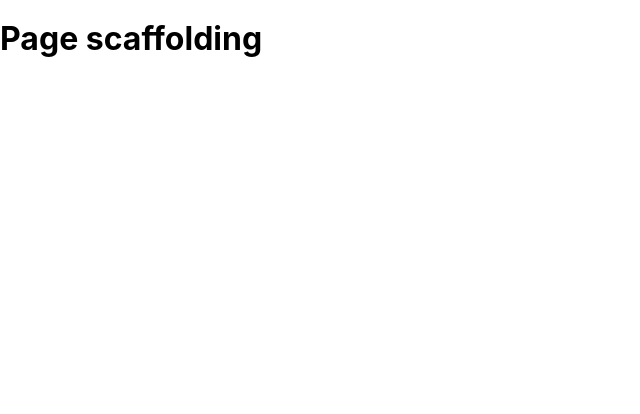
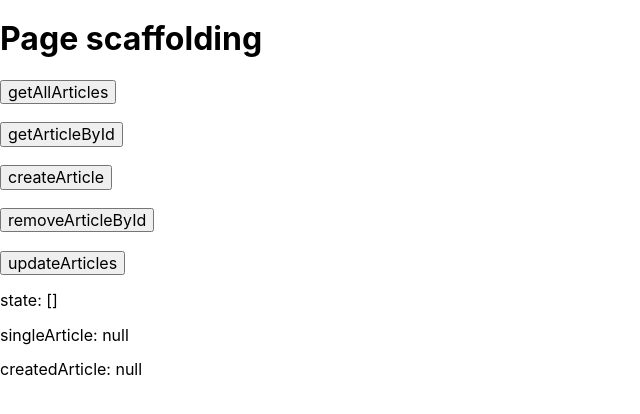
Before and after one commit to jonathandsouza/next-warehousing-solutions, a Next.js app: page / in a window 1280 px wide. Shown: the top 414 px of the page, without its empty margins (0-640 px from the left). Built offline with nearby package versions, Linux system fonts and the light colour scheme.

Commit message:
Added service for article
> added patch, delete methods to core fetch service.
> implemented Article service with necessary API hooks.

```diff
--- a/models/articles.ts
+++ b/models/articles.ts
@@ -6,9 +6,11 @@ interface IArticle {
 
 export interface IArticleService {
 	getAllArticles(): Promise<Array<IArticle>>
-	createArticle(): Promise<boolean>
+	createArticle(
+		params: Pick<IArticle, 'name' | 'amountInStock'>
+	): Promise<IArticle>
 	getArticleById(id: string): Promise<IArticle>
-	updateArticles(articles: Array<IArticle>): Promise<boolean>
+	updateArticles(articles: Array<IArticle>): Promise<Array<IArticle>>
 	removeArticleById(id: string): Promise<boolean>
 }
 
--- a/pages/index.tsx
+++ b/pages/index.tsx
@@ -1,7 +1,17 @@
 import type { NextPage } from 'next'
 import Head from 'next/head'
+import { useState } from 'react'
+import IArticle from '../models/articles'
+import ArticleService from '../services/articles'
 
 const Home: NextPage = () => {
+	const [state, setState] = useState<Array<IArticle>>([])
+	const [singleArticle, setSingleArticle] = useState<IArticle | null>(null)
+
+	const [createdArticle, setCreatedArticle] = useState<any>(null)
+
+	const [removedArticle, setRemovedArticle] = useState<any>(null)
+
 	return (
 		<>
 			<Head>
@@ -14,6 +24,89 @@ const Home: NextPage = () => {
 			</Head>
 
 			<h1>Page scaffolding</h1>
+
+			<button
+				onClick={() => {
+					ArticleService.getAllArticles()
+						.then((resp) => setState(resp))
+						.catch((err) => console.log('caught this error', err))
+				}}
+			>
+				getAllArticles
+			</button>
+
+			<br />
+			<br />
+
+			<button
+				onClick={() => {
+					ArticleService.getArticleById(
+						'0517f083-0e15-4876-8d1f-6fa45900431c'
+					)
+						.then((resp) => setSingleArticle(resp))
+						.catch((err) =>
+							console.log('caught this error getArticleById', err)
+						)
+				}}
+			>
+				getArticleById
+			</button>
+
+			<br />
+			<br />
+
+			<button
+				onClick={() => {
+					ArticleService.createArticle({
+						amountInStock: 123,
+						name: 'jona',
+					})
+						.then((resp) => setCreatedArticle(resp))
+						.catch((err) => console.log('caught this error', err))
+				}}
+			>
+				createArticle
+			</button>
+
+			<br />
+			<br />
+
+			<button
+				onClick={() => {
+					ArticleService.removeArticleById(
+						'0517f083-0e15-4876-8d1f-6fa45900431c'
+					)
+						.then((resp) => setRemovedArticle(resp))
+						.catch((err) => console.log('caught this error', err))
+				}}
+			>
+				removeArticleById
+			</button>
+
+			<br />
+			<br />
+
+			<button
+				onClick={() => {
+					ArticleService.updateArticles([
+						{
+							id: '865c80a4-7ab0-46ca-93da-a06ec1e40633',
+							name: 'ona',
+							amountInStock: 1,
+						},
+					])
+						.then((resp) => setRemovedArticle(resp))
+						.catch((err) => console.log('caught this error', err))
+				}}
+			>
+				updateArticles
+			</button>
+
+			<p>state: {JSON.stringify(state)}</p>
+
+			<p>singleArticle: {JSON.stringify(singleArticle)}</p>
+
+			<p>createdArticle: {JSON.stringify(createdArticle)}</p>
 		</>
 	)
 }
--- /dev/null
+++ b/services/articles.ts
@@ -0,0 +1,46 @@
+import IArticle, { IArticleService } from '../models/articles'
+import environment from './environment'
+import fetchAPI, { fetchDELETE, fetchPATCH, fetchPOST } from './fetch'
+
+const ArticleService: IArticleService = {
+	getAllArticles() {
+		return fetchAPI(environment.getEndPointURL() + 'articles').then(
+			(response) => {
+				return (response as any).map((data: any) => ({
+					id: data.id,
+					name: data.name,
+					amountInStock: data.amountInStock,
+				}))
+			}
+		)
+	},
+
+	getArticleById(id) {
+		return fetchAPI(environment.getEndPointURL() + 'articles/' + id).then(
+			(response: any) => {
+				return {
+					id: response.id,
+					name: response.name,
+					amountInStock: response.amountInStock,
+				}
+			}
+		)
+	},
+
+	createArticle(article: IArticle) {
+		return fetchPOST(environment.getEndPointURL() + 'articles', {
+			name: article.name,
+			amountInStock: article.amountInStock,
+		})
+	},
+
+	removeArticleById(id) {
+		return fetchDELETE(environment.getEndPointURL() + 'articles/' + id)
+	},
+
+	updateArticles(articles) {
+		return fetchPATCH(environment.getEndPointURL() + 'articles', articles)
+	},
+}
+
+export default ArticleService
--- a/services/environment.ts
+++ b/services/environment.ts
@@ -2,7 +2,7 @@ import IEnvironment from '../models/environment'
 
 const environment: IEnvironment = {
 	getEndPointURL() {
-		return 'http://localhost:7000/articles/'
+		return 'http://localhost:7000/'
 	},
 }
 
--- a/services/fetch.ts
+++ b/services/fetch.ts
@@ -6,6 +6,11 @@ export default async function fetchAPI<JSON = any>(
 	const res = await fetch(request)
 	const response = await res
 	const jsonResponse = await response.json()
+
+	if (jsonResponse.message && jsonResponse.message.length) {
+		return Promise.reject(jsonResponse)
+	}
+
 	return jsonResponse
 }
 
@@ -26,5 +31,57 @@ export const fetchPOST = async function fetchPOST<JSON = any>(
 
 	const jsonResponse = await response.json()
 
+	if (jsonResponse.message && jsonResponse.message.length) {
+		return Promise.reject(jsonResponse)
+	}
+
 	return jsonResponse
 }
+
+export const fetchDELETE = async function fetchPOST<JSON = any>(
+	request: RequestInfo
+): Promise<JSON | any> {
+	const res = await fetch(request, {
+		method: 'DELETE',
+		headers: {
+			'content-type': 'application/json',
+		},
+	})
+
+	const response = await res
+
+	if (response.status === 204) {
+		return Promise.resolve(true)
+	}
+
+	const jsonResponse = await response.json()
+
+	if (jsonResponse.message && jsonResponse.message.length) {
+		return Promise.reject(jsonResponse)
+	}
+
+	return jsonResponse
+}
+
+export const fetchPATCH = async function fetchPOST<JSON = any>(
+	request: RequestInfo,
+	payload: Record<string, any>
+): Promise<JSON> {
+	const res = await fetch(request, {
+		method: 'PATCH',
+		body: JSON.stringify(payload),
+		headers: {
+			'content-type': 'application/json',
+		},
+	})
+
+	const response = await res
+
+	const jsonResponse = await response.json()
+
+	if (jsonResponse.message && jsonResponse.message.length) {
+		return Promise.reject(jsonResponse)
+	}
+
+	return jsonResponse
+}
```
